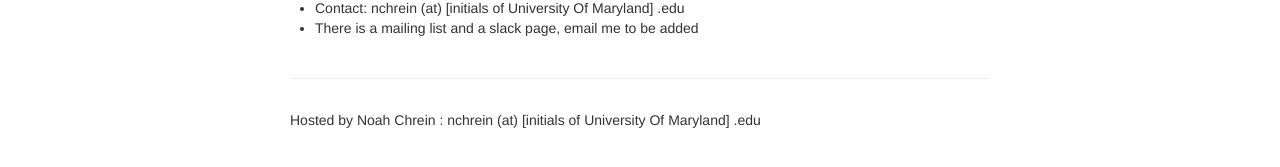
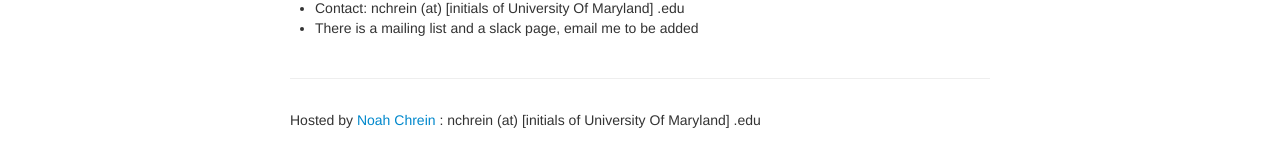
Before and after one commit to mdcats/mdcats.github.io, a Jekyll site: the page built from index.md, in a window 1280 px wide. Shown: the part 474-641 px from the top of the page. Built offline with Jekyll 4.4.1, drawn with Linux system fonts in a browser that asks for light colours; part of the change alters nothing that is shown.

Commit message:
added self-link

```diff
--- a/_includes/themes/twitter/default.html
+++ b/_includes/themes/twitter/default.html
@@ -44,7 +44,7 @@
       </div>
       <hr>
       <footer>
-        Hosted by Noah Chrein :  nchrein (at) [initials of University Of Maryland] .edu
+        Hosted by <a href="https://nopounch.github.io">Noah Chrein</a> :  nchrein (at) [initials of University Of Maryland] .edu
       </footer>
 
     </div>
```
